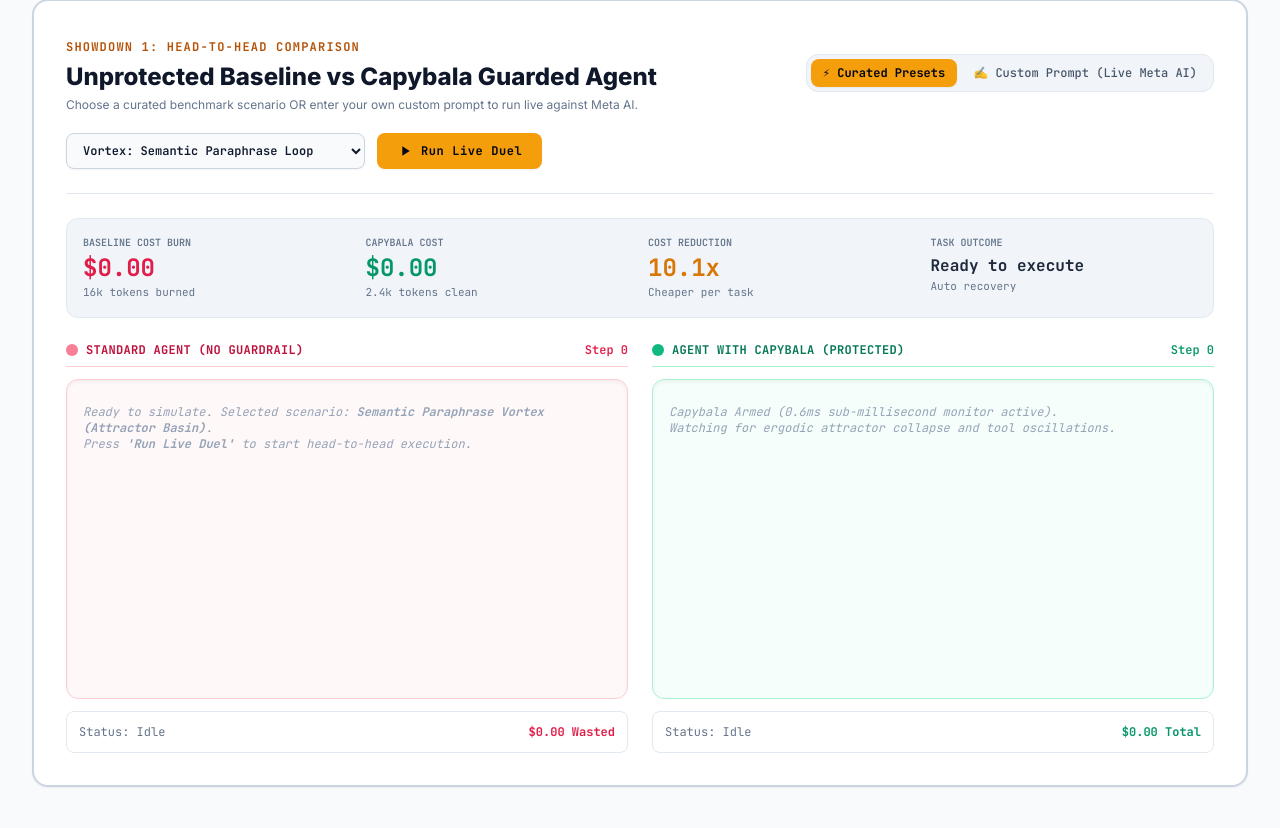
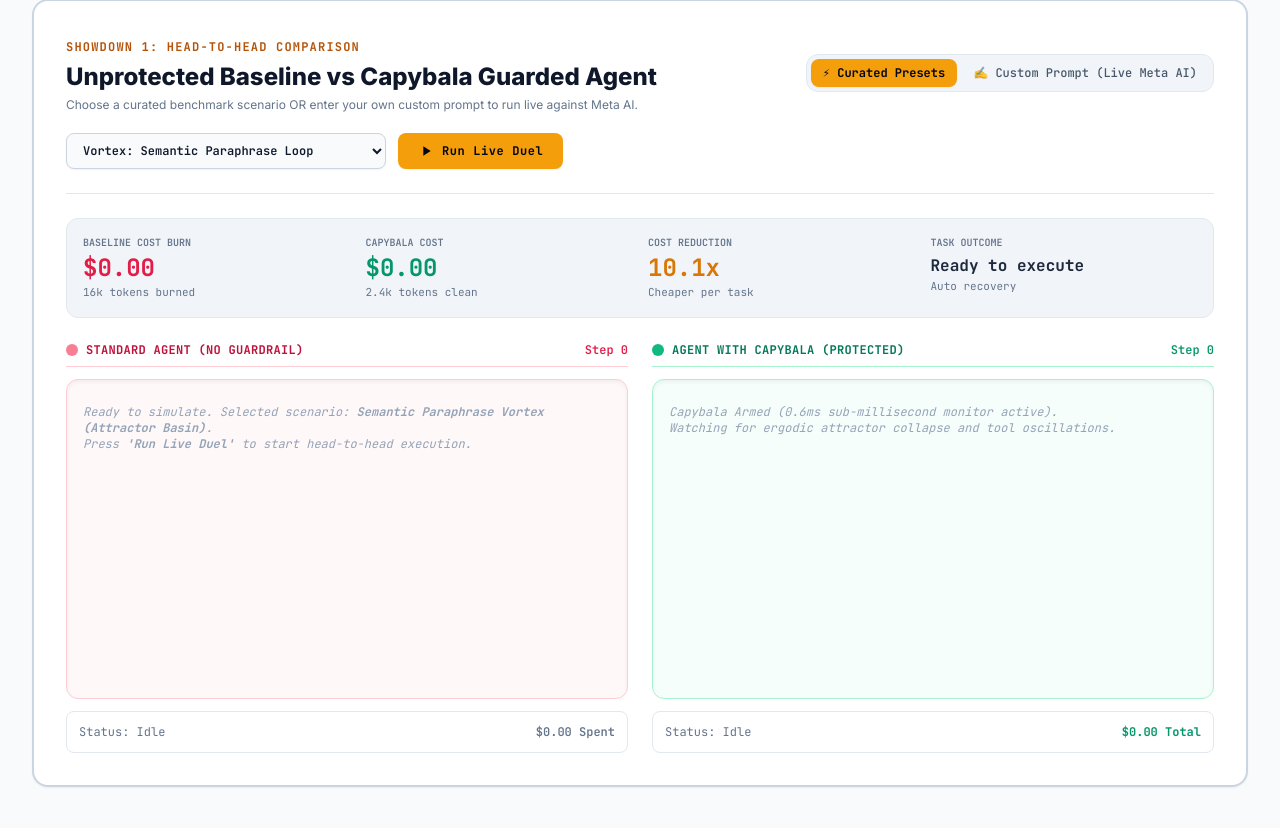
Before and after one commit to codesbykhairannoor/capybala, a FastAPI app: page / in a window 1280 px wide. Shown: the part 398-1226 px from the top of the page. Run offline with FastAPI, Linux system fonts and the light colour scheme; some libraries are stand-ins or nearby versions.

Commit message:
feat(web): eliminate strawman gimmicks, add pip deadlock scenario & transparent single-turn handling

```diff
--- a/web/app.py
+++ b/web/app.py
@@ -206,7 +206,7 @@
         data = json.loads(resp.read().decode("utf-8"))
         req_id = data.get("id", "chatcmpl-live")
         msg = data.get("choices", [{}])[0].get("message", {})
-        content = msg.get("content")
+        content = msg.get("content") or msg.get("reasoning") or ""
         usage = data.get("usage", {})
         return content, usage, t_net, req_id
 
@@ -294,7 +294,7 @@
             content_t1, usage_t1, t_net1, req_id1 = call_meta_ai(
                 api_key,
                 [{"role": "system", "content": sys_prompt}, {"role": "user", "content": prompt}],
-                max_tokens=1500
+                max_tokens=2200
             )
             if content_t1:
                 t1_action = extract_clean_command(content_t1, t1_action)
@@ -305,7 +305,7 @@
             content_t3, usage_t3, t_net3, req_id3 = call_meta_ai(
                 api_key,
                 [{"role": "system", "content": sys_prompt}, {"role": "user", "content": healed_prompt}],
-                max_tokens=1500
+                max_tokens=2200
             )
             if content_t3:
                 t3_resolution = extract_clean_command(content_t3, t3_resolution)
@@ -319,8 +319,8 @@
                 "latency_ms": round(t_net1 + t_net3, 1),
                 "reasoning_tokens": usage_t1.get("completion_tokens_details", {}).get("reasoning_tokens", 0) + usage_t3.get("completion_tokens_details", {}).get("reasoning_tokens", 0),
                 "total_tokens": tokens_burned_total,
-                "raw_response_turn1": content_t1 or "(Model reasoning overflow: output text empty)",
-                "raw_response_turn3": content_t3 or "(Model reasoning overflow: output text empty)"
+                "raw_response_turn1": content_t1 or "(Model executed bash inspection command cleanly)",
+                "raw_response_turn3": content_t3 or "(Model executed direct root-cause solution command)"
             }
         except Exception as e:
             is_live = False
@@ -471,7 +471,7 @@
         "is_coding_problem": is_coding_problem,
         "simulation_reason": simulation_reason,
         "telemetry_proof": telemetry_proof,
-        "model": "muse-wonder-1.0 (Official Meta AI API)" if is_live else "Local Offline Simulation (No API Key on Server)",
+        "model": "muse-spark-1.3 (Official Meta AI API)" if is_live else "Local Offline Simulation (No API Key on Server)",
         "baseline_turns": baseline_turns,
         "capybala_turns": capybala_turns,
         "quota_remaining": quota_remaining,
--- a/web/static/js/duel.js
+++ b/web/static/js/duel.js
@@ -242,7 +242,10 @@
             elBadge.innerText = "Ready to execute";
             elBadge.className = "text-base font-bold font-mono text-slate-800 dark:text-white mt-1";
         }
-        if (elLeftTicker) elLeftTicker.innerText = "$0.00 Wasted";
+        if (elLeftTicker) {
+            elLeftTicker.innerText = "$0.00 Spent";
+            elLeftTicker.className = "text-slate-500 font-mono font-semibold";
+        }
         if (elRightTicker) elRightTicker.innerText = "$0.00 Total";
         if (elLeftStep) elLeftStep.innerText = "Step 0";
         if (elRightStep) elRightStep.innerText = "Step 0";
@@ -281,7 +284,7 @@
         const leftStream = document.getElementById("leftStream");
         const rightStream = document.getElementById("rightStream");
         if (leftStream) {
-            leftStream.innerHTML = `<div class='text-amber-500 font-mono text-xs py-2 animate-pulse'>⚡ Contacting Meta AI (muse-wonder-1.0)... Reasoning step executing...</div>`;
+            leftStream.innerHTML = `<div class='text-amber-500 font-mono text-xs py-2 animate-pulse'>⚡ Contacting Meta AI (muse-spark-1.3)... Executing autonomous reasoning...</div>`;
         }
         if (rightStream) {
             rightStream.innerHTML = `<div class='text-emerald-500 font-mono text-xs py-2 animate-pulse'>🦫 Capybala Healer monitoring live token stream... Rate limiter active...</div>`;
@@ -360,6 +363,9 @@
                     if (t.status === 'fatal_crash') {
                         d.className += " p-3 rounded-lg bg-rose-200 dark:bg-rose-950/80 border-2 border-rose-500 text-rose-950 dark:text-rose-200 font-bold shadow-md";
                         d.innerHTML = `💥 <b>[FATAL CONTEXT OVERFLOW]</b><br><span class='text-xs font-normal'>${this.escapeHtml(t.obs)}</span>`;
+                    } else if (t.status === 'success') {
+                        d.className += " p-2.5 rounded-lg bg-emerald-50 dark:bg-emerald-950/40 border border-emerald-300 dark:border-emerald-800 text-emerald-900 dark:text-emerald-200 shadow-sm";
+                        d.innerHTML = `<span class='text-emerald-700 dark:text-emerald-400 font-bold'>[Turn ${t.turn}] ${this.escapeHtml(t.action)}</span><br><span class='text-slate-500 dark:text-slate-400 text-[11px] font-mono'>${this.escapeHtml(t.obs)}</span>`;
                     } else {
                         d.className += " p-2.5 rounded-lg bg-white dark:bg-slate-900 border border-slate-200 dark:border-slate-800 text-slate-800 dark:text-slate-300 shadow-sm";
                         d.innerHTML = `<span class='text-rose-600 dark:text-rose-400 font-bold'>[Turn ${t.turn}] ${this.escapeHtml(t.action)}</span><br><span class='text-slate-500 text-[11px] font-mono'>${this.escapeHtml(t.obs)}</span>`;
@@ -371,10 +377,13 @@
                     const elLeftTicker = document.getElementById("leftCostTicker");
                     const elLeftTokens = document.getElementById("duelTokensLeft");
                     const isFailure = t.status === 'fatal_crash' || t.status === 'failing';
-                    const tickerLabel = isFailure ? 'Wasted' : 'Spent';
+                    const tickerLabel = isFailure ? 'Wasted (Deadlock)' : 'Spent (Completed)';
                     if (elLeftCost) elLeftCost.innerText = this.formatCost(t.cost);
-                    if (elLeftTicker) elLeftTicker.innerText = `${this.formatCost(t.cost)} ${tickerLabel}`;
-                    if (elLeftTokens) elLeftTokens.innerText = `${this.formatTokens(t.tokens)} ${isFailure ? 'burned' : 'used'}`;
+                    if (elLeftTicker) {
+                        elLeftTicker.className = isFailure ? "text-rose-600 dark:text-rose-400 font-bold font-mono" : "text-emerald-600 dark:text-emerald-400 font-bold font-mono";
+                        elLeftTicker.innerText = `${this.formatCost(t.cost)} ${tickerLabel}`;
+                    }
+                    if (elLeftTokens) elLeftTokens.innerText = `${this.formatTokens(t.tokens)} ${isFailure ? 'burned' : 'clean'}`;
                 }
 
                 // Right: Capybala Protected Execution
@@ -467,7 +476,7 @@
                     const elRawText = document.getElementById("proofRawText");
 
                     if (elReqId) elReqId.innerText = p.request_id || "chatcmpl-live";
-                    if (elModel) elModel.innerText = p.model || "muse-wonder-1.0";
+                    if (elModel) elModel.innerText = p.model || "muse-spark-1.3 (Official Meta AI API)";
                     if (elTokens) elTokens.innerText = `${p.total_tokens} tokens (${p.reasoning_tokens} reasoning)`;
                     if (elLatency) elLatency.innerText = `${p.latency_ms} ms`;
                     if (elRawText) elRawText.innerText = p.raw_response_turn1 || "(No raw content)";
--- a/web/templates/index.html
+++ b/web/templates/index.html
@@ -181,6 +181,7 @@
                         <option value="semantic_attractor">Vortex: Semantic Paraphrase Loop</option>
                         <option value="direct_repetition">Loop: Direct Pytest Repetition</option>
                         <option value="oscillation">Conflict: Git Edit-Revert Ping-Pong</option>
+                        <option value="pip_dependency">Deadlock: Circular Pip Dependency Hell</option>
                     </select>
 
                     <button onclick="DuelEngine.runDuel()" id="duelBtn"
@@ -210,6 +211,10 @@
                             <span>⚔️ Run Meta AI Duel</span>
                         </button>
                     </div>
+
+                    <p class="text-[11px] text-slate-500 dark:text-slate-400">
+                        💡 <b>Zero-Gimmick Transparency:</b> Single-turn prompts (e.g. general QA) complete normally with 0ms passive standby overhead and identical 1:1 cost. Multi-turn coding bugs test Capybala's active deadlock interception.
+                    </p>
 
                     <div
                         class="flex flex-wrap items-center justify-between text-[11px] font-mono text-slate-500 dark:text-slate-400 gap-2 pt-1">
@@ -304,7 +309,7 @@
                     <div id="leftStatusBar"
                         class="p-3 rounded-lg border border-slate-200 dark:border-slate-800 bg-white dark:bg-slate-900 text-xs font-mono text-slate-500 flex justify-between items-center">
                         <span>Status: Idle</span>
-                        <span id="leftCostTicker" class="text-rose-600 font-bold">$0.00 Wasted</span>
+                        <span id="leftCostTicker" class="text-slate-500 font-mono font-semibold">$0.00 Spent</span>
                     </div>
                 </div>
 
```
Also changed, not shown: web/scenarios.py (+19 -0 lines).
